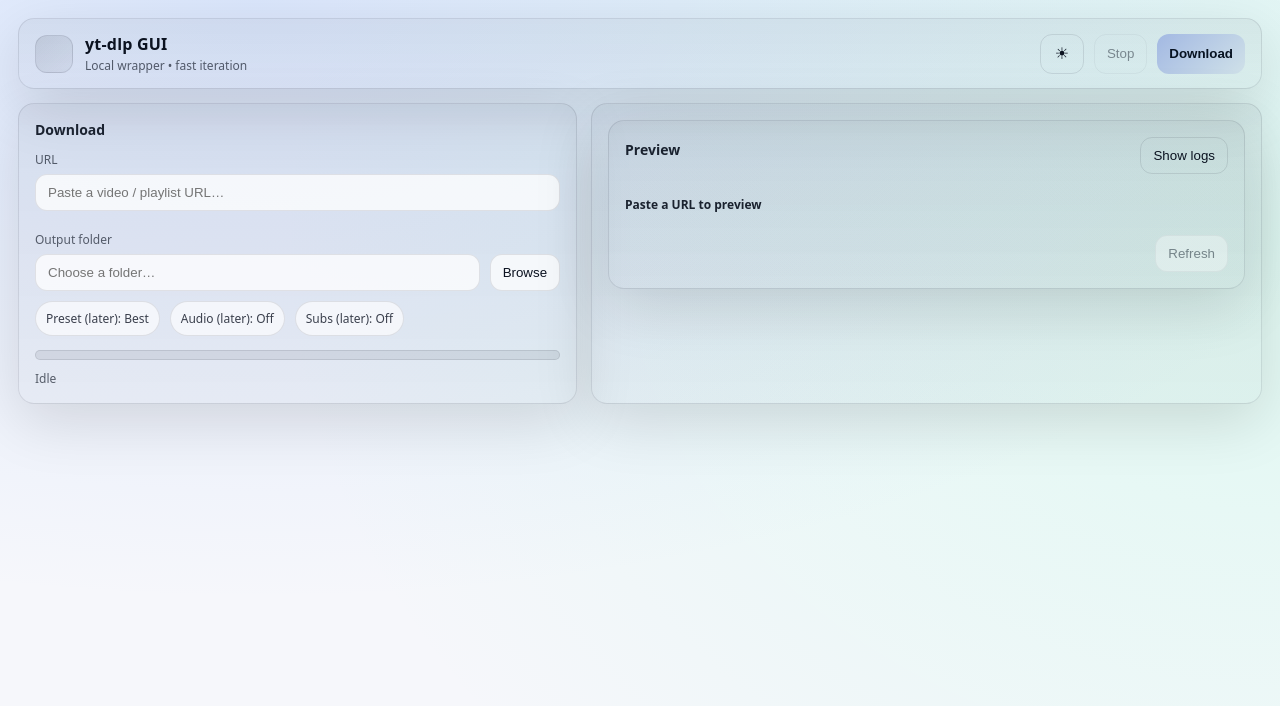
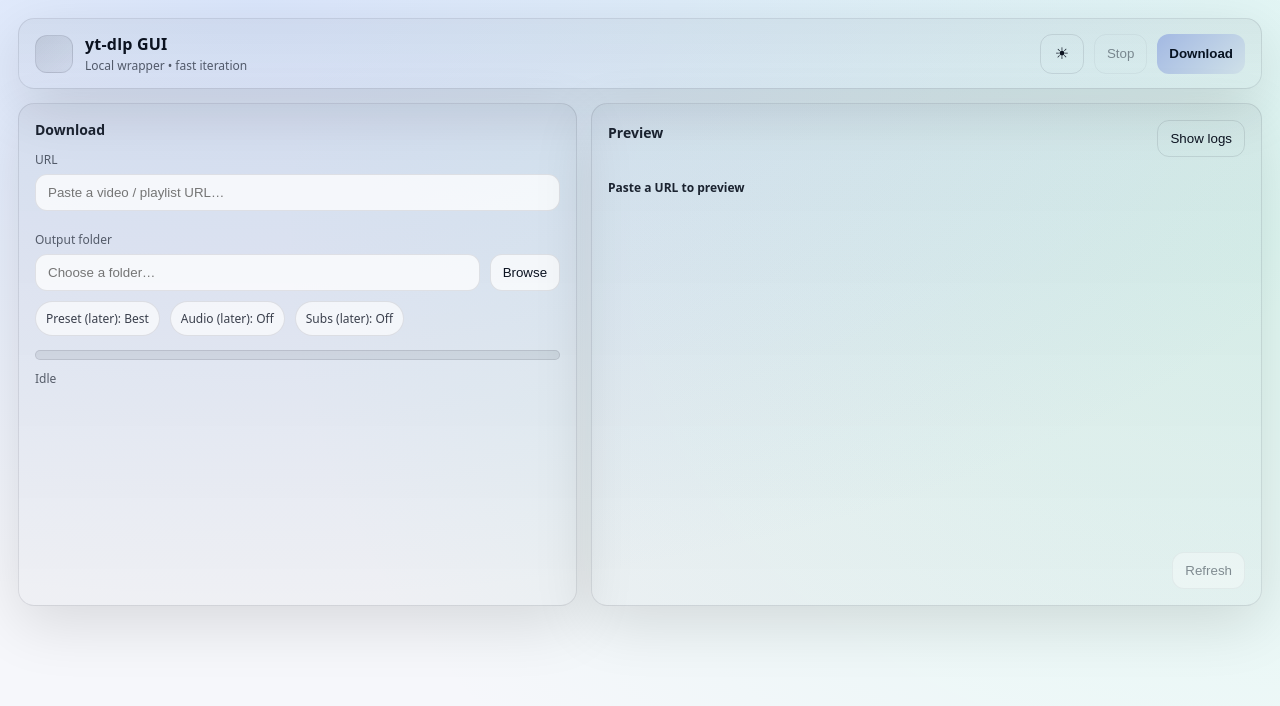
Before and after one commit to Perhaskadas/yt-dl_GUI, a plain HTML site: page src/ui/index.html in a window 1280 px wide. Drawn offline with Linux system fonts and the light colour scheme.

Commit message:
Enhance preview layout and structure: add panel body for consistent height, improve thumbnail display, and adjust title styling for better text wrapping

```diff
--- a/src/ui/css/layout.css
+++ b/src/ui/css/layout.css
@@ -66,43 +66,75 @@
   transition: width 180ms ease;
 }
 
-.hidden { display: none; }
+.hidden { display: none !important;}
 
+/* shared panel height so toggling doesn't jump */
+.panel-body {
+  height: 420px;            /* match your old log height */
+  display: flex;
+  flex-direction: column;
+}
 .panel-top {
   display: flex;
   align-items: center;
   justify-content: space-between;
-  gap: 10px;
   margin-bottom: 12px;
 }
 
-.preview-row { display: flex; gap: 12px; align-items: flex-start; }
+/* preview layout */
+.preview {
+  height: 100%;
+  display: flex;
+  flex-direction: column;
+  gap: 12px;
+}
 
 .preview-thumb {
-  width: 180px;
-  height: 101px; /* 16:9 */
-  border-radius: 14px;
+  width: 100%;
+  aspect-ratio: 16 / 9;
+  border-radius: 16px;
   border: 1px solid var(--line);
   object-fit: cover;
   background: var(--log-bg);
 }
 
-.preview-meta { min-width: 0; flex: 1; }
+.preview-meta {
+  min-width: 0;
+}
 
 .preview-title {
-  font-weight: 650;
+  font-weight: 700;
   color: var(--text-strong);
   margin-bottom: 6px;
+
+  /* nicer wrapping */
+  overflow: hidden;
+  display: -webkit-box;
+  -webkit-line-clamp: 2;
+  -webkit-box-orient: vertical;
 }
 
-.preview-sub, .preview-note {
+.preview-sub,
+.preview-note {
   font-size: 12px;
   color: var(--muted);
   line-height: 1.4;
 }
 
 .preview-actions {
-  margin-top: 12px;
+  margin-top: auto;         /* pushes Refresh to bottom */
   display: flex;
   justify-content: flex-end;
 }
+
+/* make log panel also fill same height */
+#logPanel {
+  height: 100%;
+  flex: 1;
+}
+.preview {
+  flex: 1;
+}
+.log {
+  height: 100%;
+}
--- a/src/ui/index.html
+++ b/src/ui/index.html
@@ -63,20 +63,19 @@
         </section>
 
         <section class="card">
-          <div class="card">
           <div class="panel-top">
             <h2>Preview</h2>
             <button id="toggleLogsBtn" class="btn ghost">Show logs</button>
           </div>
 
+          <div class="panel-body">
             <div id="previewPanel" class="preview">
-              <div class="preview-row">
-                <img id="pvThumb" class="preview-thumb hidden" alt="Thumbnail">
+              <img id="pvThumb" class="preview-thumb hidden" alt="Thumbnail" />
+
               <div class="preview-meta">
                 <div id="pvTitle" class="preview-title muted">Paste a URL to preview</div>
                 <div id="pvSub" class="preview-sub muted"></div>
                 <div id="pvNote" class="preview-note muted"></div>
-                </div>
               </div>
 
               <div class="preview-actions">
@@ -88,8 +87,8 @@
               <pre id="logEl" class="log"></pre>
             </div>
           </div>
+        </section>
 
-        </section>
       </main>
     </div>
 
```
Lines whose indentation alone changed are shown as unchanged.
